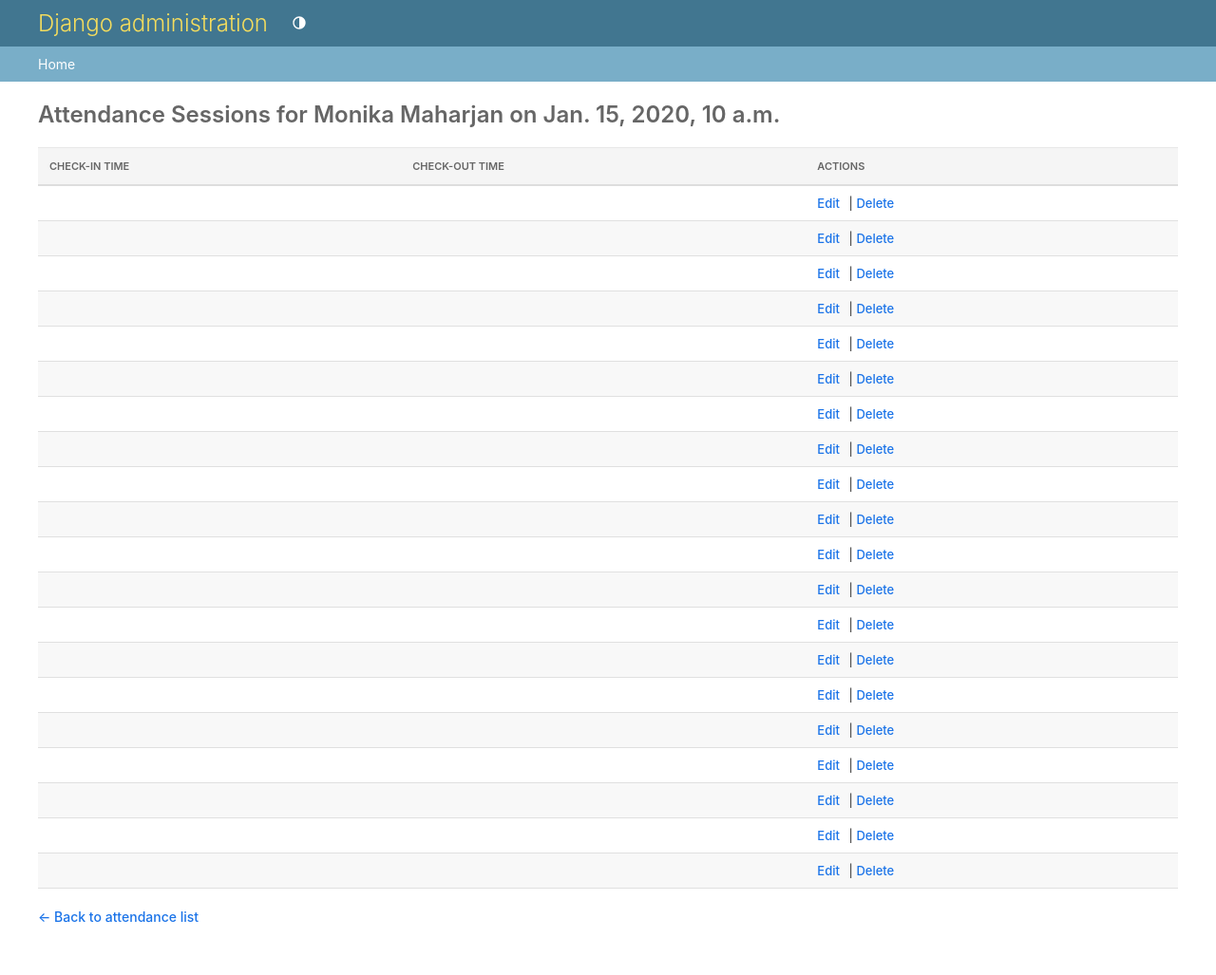
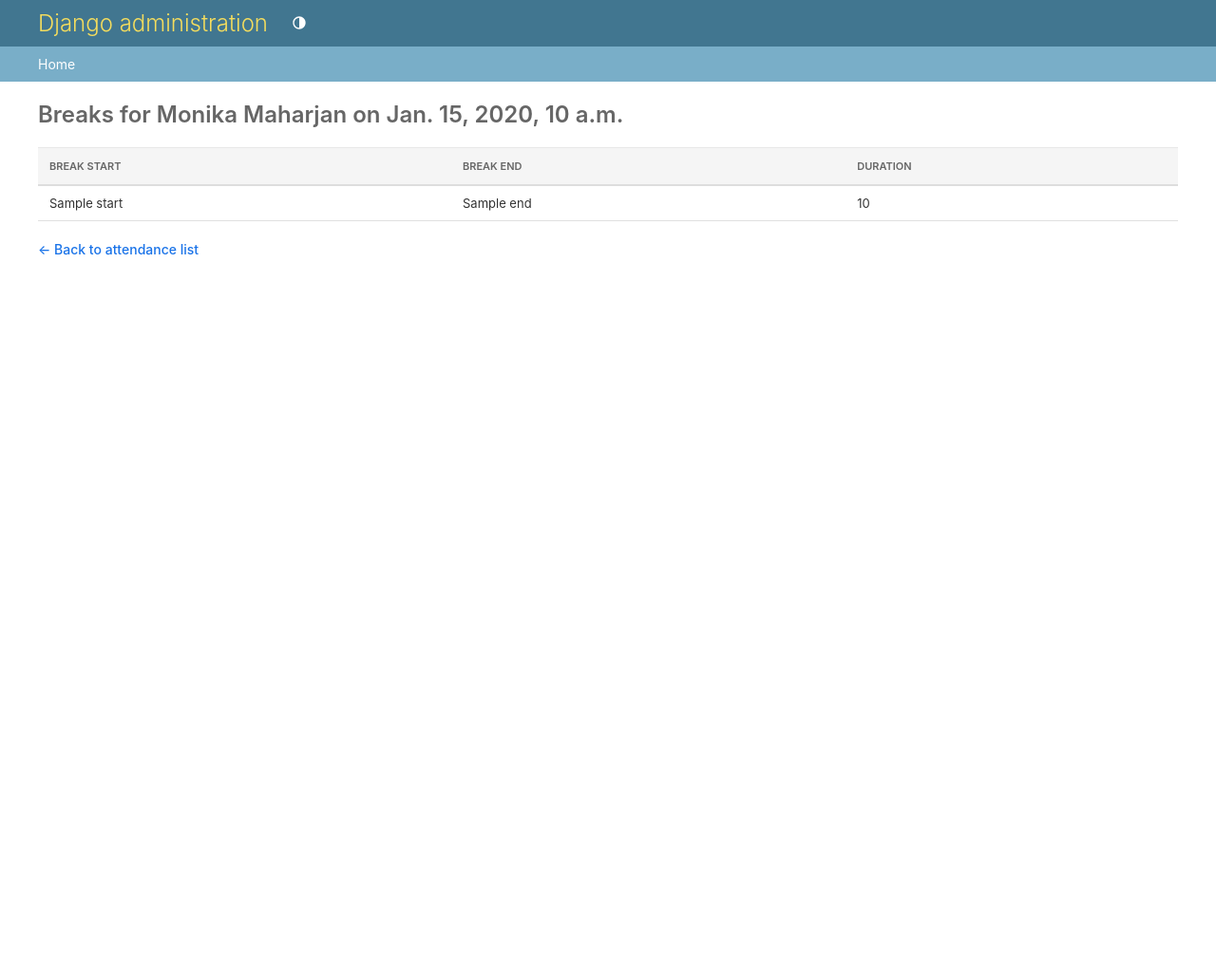
Before and after one commit to monikamhj/FYP, a Django app: template attendance/templates/attendance/admin/daily_attendance_details.html in a window 1280 px wide. Shown: the whole page at 95% size. After the commit the page ends 269 px from the top, so only its background shows below. Run offline with Django 4.2, Linux system fonts and the light colour scheme; data comes from the database, SQL or seed files in the repository; both versions use the stored data as it was after the commit; tables that the repository leaves empty hold one stand-in row (values such as "Sample post"); the template is opened without the code that fills it: values that come from a table or form of the project are taken from there, most other values are stand-ins (such as "Sample title", 1, 10 or a date in 2020).

Commit message:
Update attendance admin styles and templates

```diff
--- a/attendance/templates/attendance/admin/daily_attendance_details.html
+++ b/attendance/templates/attendance/admin/daily_attendance_details.html
@@ -35,21 +35,11 @@
     background-color: #f9f9f9;
   }
 
-  .no-sessions {
+  .no-breaks {
     text-align: center;
     font-style: italic;
     color: #666;
-  }
-
-  .actions a {
-    color: #1a73e8;
-    font-weight: 500;
-    text-decoration: none;
-    margin-right: 6px;
-  }
-
-  .actions a:hover {
-    text-decoration: underline;
+    padding: 40px;
   }
 
   .back-link {
@@ -70,38 +60,30 @@
 </style>
 
 <h1 class="session-title">
-  {% trans "Attendance Sessions for" %} {{ student.name }}
+  {% trans "Breaks for" %} {{ student.name }}
   {% trans "on" %} {{ date }}
 </h1>
 
 <table class="adminlist">
   <thead>
     <tr>
-      <th>{% trans "Check-in Time" %}</th>
-      <th>{% trans "Check-out Time" %}</th>
-      <th>{% trans "Actions" %}</th>
+      <th>{% trans "Break Start" %}</th>
+      <th>{% trans "Break End" %}</th>
+      <th>{% trans "Duration" %}</th>
     </tr>
   </thead>
 
   <tbody>
-    {% for s in sessions %}
+    {% for b in breaks %}
       <tr>
-        <td>{{ s.check_in }}</td>
-        <td>{{ s.check_out }}</td>
-        <td class="actions">
-          <a href="{% url 'admin:attendance_attendance_change' s.pk %}">
-            {% trans "Edit" %}
-          </a>
-          |
-          <a href="{% url 'admin:attendance_attendance_delete' s.pk %}">
-            {% trans "Delete" %}
-          </a>
-        </td>
+        <td>{{ b.start }}</td>
+        <td>{{ b.end }}</td>
+        <td>{{ b.duration }}</td>
       </tr>
     {% empty %}
       <tr>
-        <td colspan="3" class="no-sessions">
-          {% trans "No sessions recorded for this day." %}
+        <td colspan="3" class="no-breaks">
+          {% trans "No breaks on this day." %}
         </td>
       </tr>
     {% endfor %}
```
Also changed, not shown: attendance/admin.py (+30 -22 lines), attendance/templates/attendance/admin/attendance_summary_changelist.html (+35 -4 lines), db.sqlite3.
